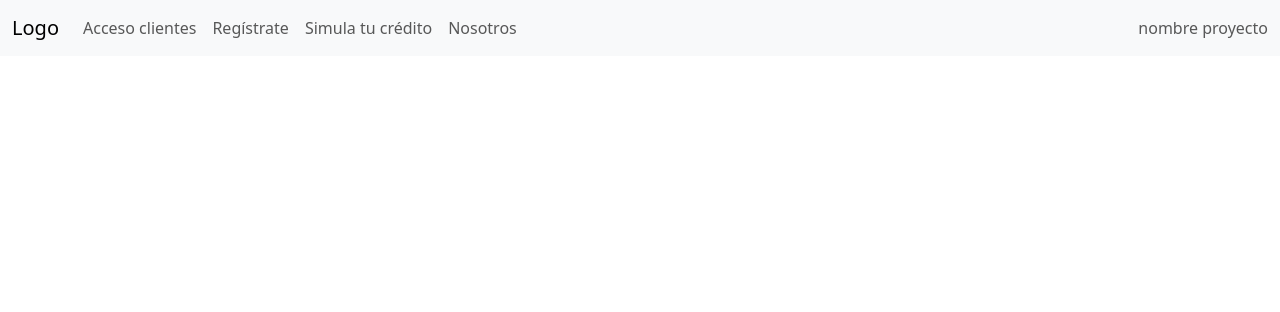
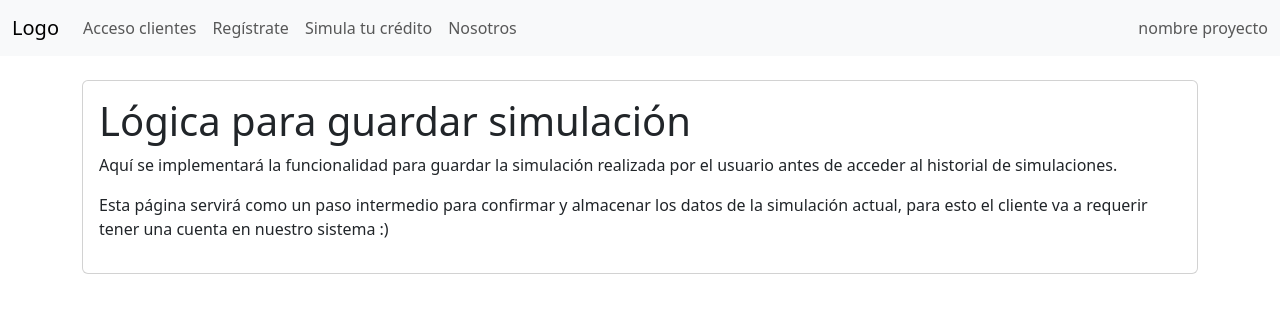
Before and after one commit to elmarto356/GRUPOInformagicos2025-PROYINF, a React (Create React App) app in the folder frontend/: page /prehistorial-simulaciones in a window 1280 px wide. Shown: the top 312 px of the page. Built offline with nearby package versions, Linux system fonts and the light colour scheme.

Commit message:
guía para nueva historia de usuario.

```diff
--- a/frontend/src/App.js
+++ b/frontend/src/App.js
@@ -6,6 +6,7 @@ import Navbar from "./components/things/navbar.js"
 import Simulador from "./components/pages/Simulador";
 import ResultadoSimulacion from "./components/pages/ResultadoSimulacion";
 import HistorialSimulaciones from "./components/pages/HistorialSimulaciones";
+import PreHistorialSimulaciones from "./components/pages/PreHistorialSimulaciones";
 import { BrowserRouter as Router, Routes, Route  } from "react-router-dom";
 
 
@@ -21,6 +22,7 @@ function App() {
                 <Route path="/simulador-credito" element={<Simulador />} />
                 <Route path="/resultado-simulacion" element={<ResultadoSimulacion />} />
                 <Route path="/historial-simulaciones" element={<HistorialSimulaciones />} />
+                <Route path="/prehistorial-simulaciones" element={<PreHistorialSimulaciones />} />
             </Routes>
         </Router>
     );
--- /dev/null
+++ b/frontend/src/components/pages/PreHistorialSimulaciones.js
@@ -0,0 +1,17 @@
+import React from "react";
+
+function PreHistorial() {
+  return (
+    <div className="container">
+        <div className="card mt-4">
+            <div className="card-body">
+                <h1>Lógica para guardar simulación</h1>
+                <p>Aquí se implementará la funcionalidad para guardar la simulación realizada por el usuario antes de acceder al historial de simulaciones.</p>
+                <p>Esta página servirá como un paso intermedio para confirmar y almacenar los datos de la simulación actual, para esto el cliente va a requerir tener una cuenta en nuestro sistema :)</p>
+            </div>
+        </div>
+    </div>
+  );
+}
+
+export default PreHistorial;
--- a/frontend/src/components/pages/ResultadoSimulacion.js
+++ b/frontend/src/components/pages/ResultadoSimulacion.js
@@ -102,7 +102,7 @@ export default function ResultadoSimulacion() {
         <div className="d-flex gap-2 mt-3">
           <Link className="btn btn-secondary w-50" to="/simulador-credito">Nueva simulación</Link>
           <Link className="btn btn-primary w-50" to="/">Inicio</Link>
-          <Link className="btn btn-primary w-50" to="/historial-simulaciones">Historial de simulaciones</Link>
+          <Link className="btn btn-primary w-50" to="/prehistorial-simulaciones">Guardar Simulación</Link>
         </div>
       </div>
     </div>
```
